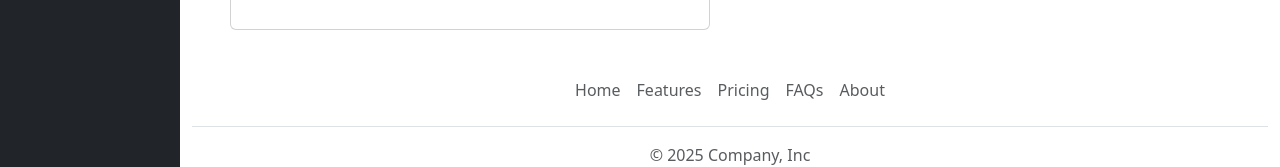
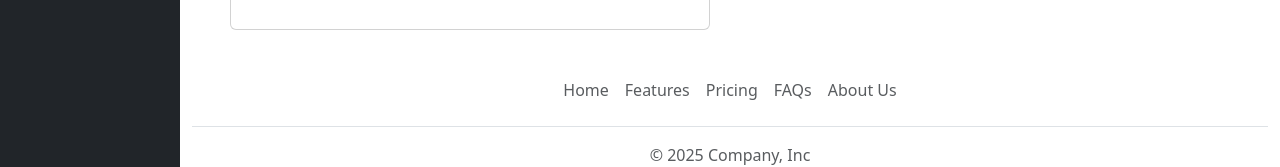
Before and after one commit to TejasS-5/Social-Media, a React (Vite) app: page / in a window 1280 px wide. Shown: the part 520-687 px from the top of the page. Built offline with nearby package versions, Linux system fonts and the light colour scheme.

Commit message:
Update Footer.jsx
Aboutus

```diff
--- a/src/components/Footer.jsx
+++ b/src/components/Footer.jsx
@@ -28,7 +28,7 @@ const Footer = () => {
           </li>{" "}
           <li className="nav-item">
             <a href="#" className="nav-link px-2 text-body-secondary">
-              About
+              About Us
             </a>
           </li>{" "}
         </ul>{" "}
```
